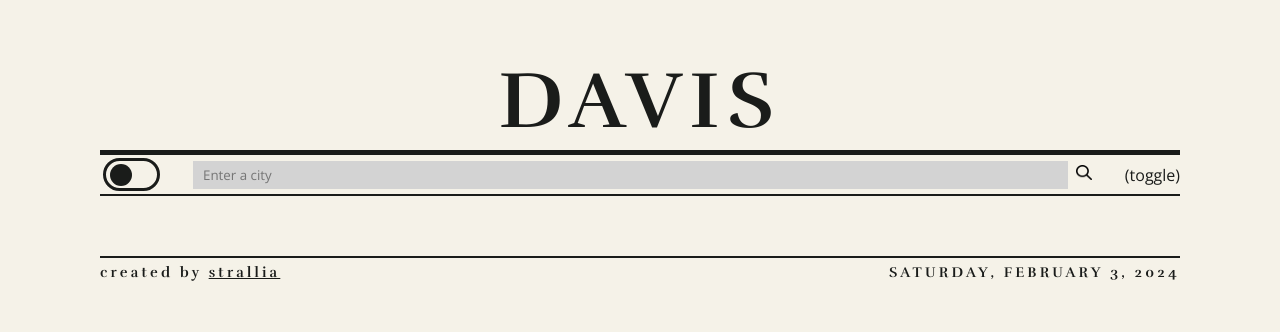
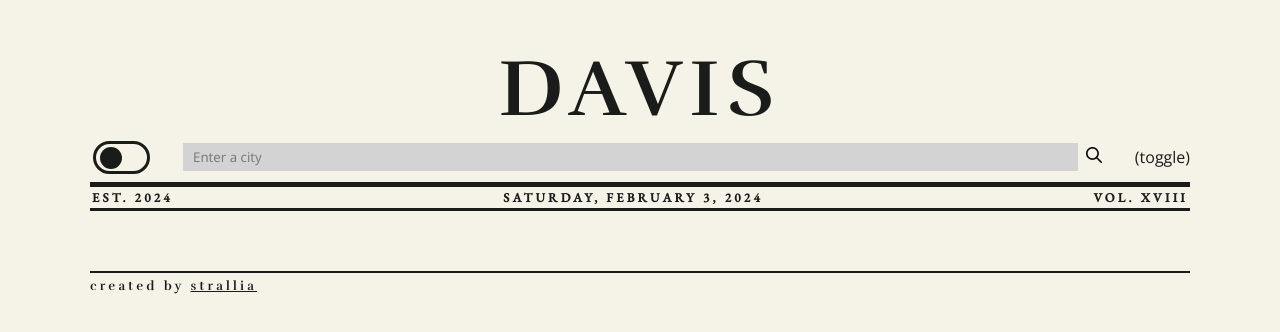
Before and after one commit to strallia/weather-app, a website built with webpack: page src/template.html in a window 1280 px wide. Shown: the part 234-566 px from the top of the page. Built offline with nearby package versions, Linux system fonts and the light colour scheme; no server answers.

Commit message:
Move today's date section

```diff
--- a/src/styles.css
+++ b/src/styles.css
@@ -1,5 +1,6 @@
 @import url('https://fonts.googleapis.com/css2?family=DM+Serif+Display&family=Rufina:wght@700&display=swap');
 @import url('https://fonts.googleapis.com/css2?family=Open+Sans&family=Rufina:wght@700&display=swap');
+@import url('https://fonts.googleapis.com/css2?family=EB+Garamond:wght@500&display=swap');
 
 * {
   margin: 0;
@@ -34,10 +35,9 @@ body {
 
 .page-container {
   height: 100vh;
-  padding: 0 10px;
 
   display: grid;
-  grid-template-rows: repeat(4, min-content);
+  grid-template-rows: repeat(5, min-content);
   justify-items: center;
   align-content: center;
 }
@@ -50,18 +50,16 @@ footer {
 
 .title-container {
   font-size: 5rem;
-  font-family: 'Rufina', serif;
   letter-spacing: 0.5rem;
 }
 
 .title-container,
-footer > * {
+footer * {
   font-family: 'Rufina', serif;
 }
 
 .menu-container {
-  border-top: 5px solid var(--contrast-color);
-  border-bottom: 2px solid var(--contrast-color);
+  padding-bottom: 5px;
 
   display: grid;
   grid-template-columns: auto 1fr auto;
@@ -148,6 +146,24 @@ button:hover {
   cursor: pointer;
 }
 
+.date-container {
+  border-top: 5px solid var(--contrast-color);
+  border-bottom: 3px solid var(--contrast-color);
+  text-align: center;
+  padding: 2px;
+  width: 100%;
+
+  display: flex;
+  justify-content: space-between;
+}
+
+.date-container * {
+  font-family: 'EB Garamond', serif;
+  letter-spacing: 0.2rem;
+  font-weight: bold;
+  font-size: 0.8rem;
+}
+
 .content-background {
   background-color: var(--contrast-color);
   width: 100%;
@@ -180,8 +196,7 @@ button:hover {
 }
 
 .temp,
-.details,
-.date {
+.details {
   font-weight: bold;
 }
 
@@ -228,7 +243,7 @@ img {
 footer {
   border-top: 2px solid var(--contrast-color);
   padding-top: 5px;
-  font-size: 0.9rem;
+  font-size: 0.8rem;
   letter-spacing: 0.2rem;
 
   display: flex;
--- a/src/template.html
+++ b/src/template.html
@@ -24,6 +24,11 @@
         </form>
         <span class="unit-toggle">(toggle)</span>
       </div>
+      <div class="date-container">
+        <span class="established">EST. 2024</span>
+        <span class="date">(date)</span>
+        <span class="volume">VOL. XVIII</span>
+      </div>
       <div class="content-background">
         <div class="content-container"></div>
       </div>
@@ -31,7 +36,6 @@
         <span class="credits">
           created by <a href="https://github.com/strallia">strallia</a>
         </span>
-        <span class="date">(date)</span>
       </footer>
     </div>
   </body>
```
